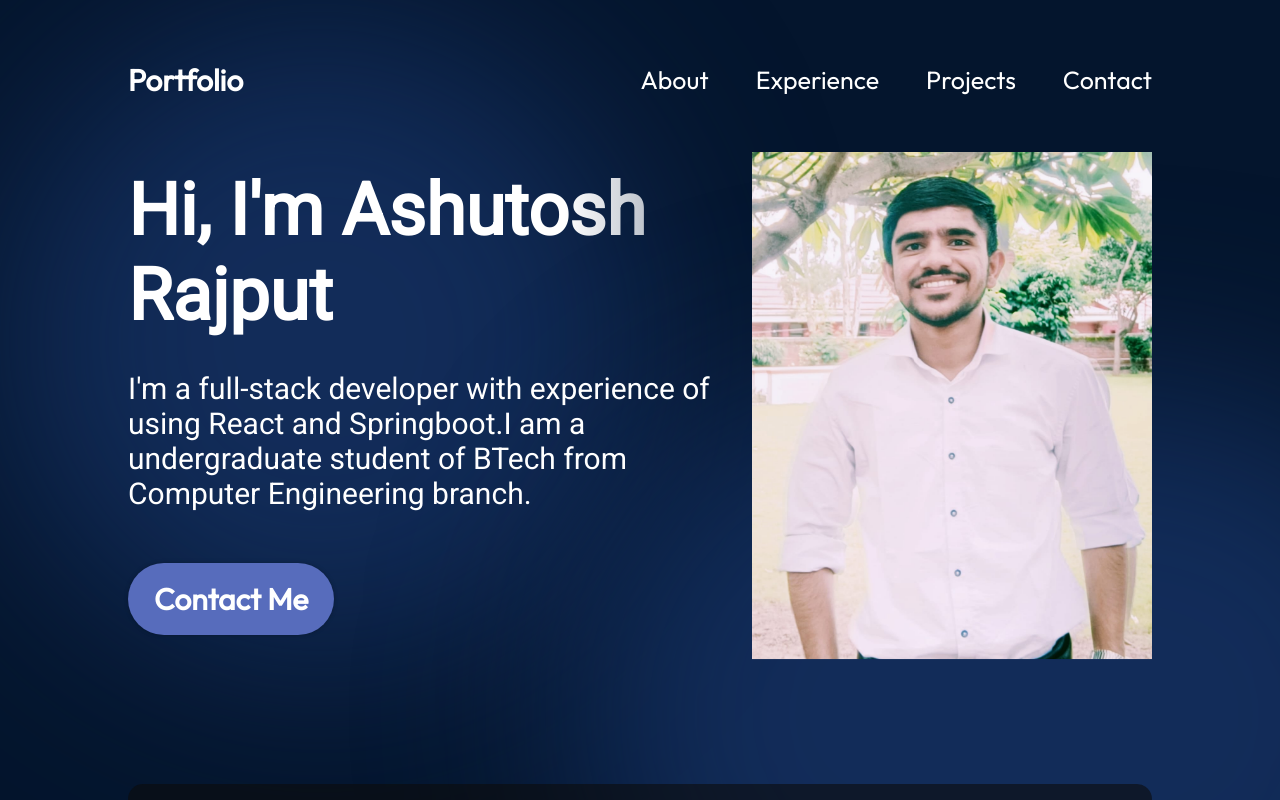
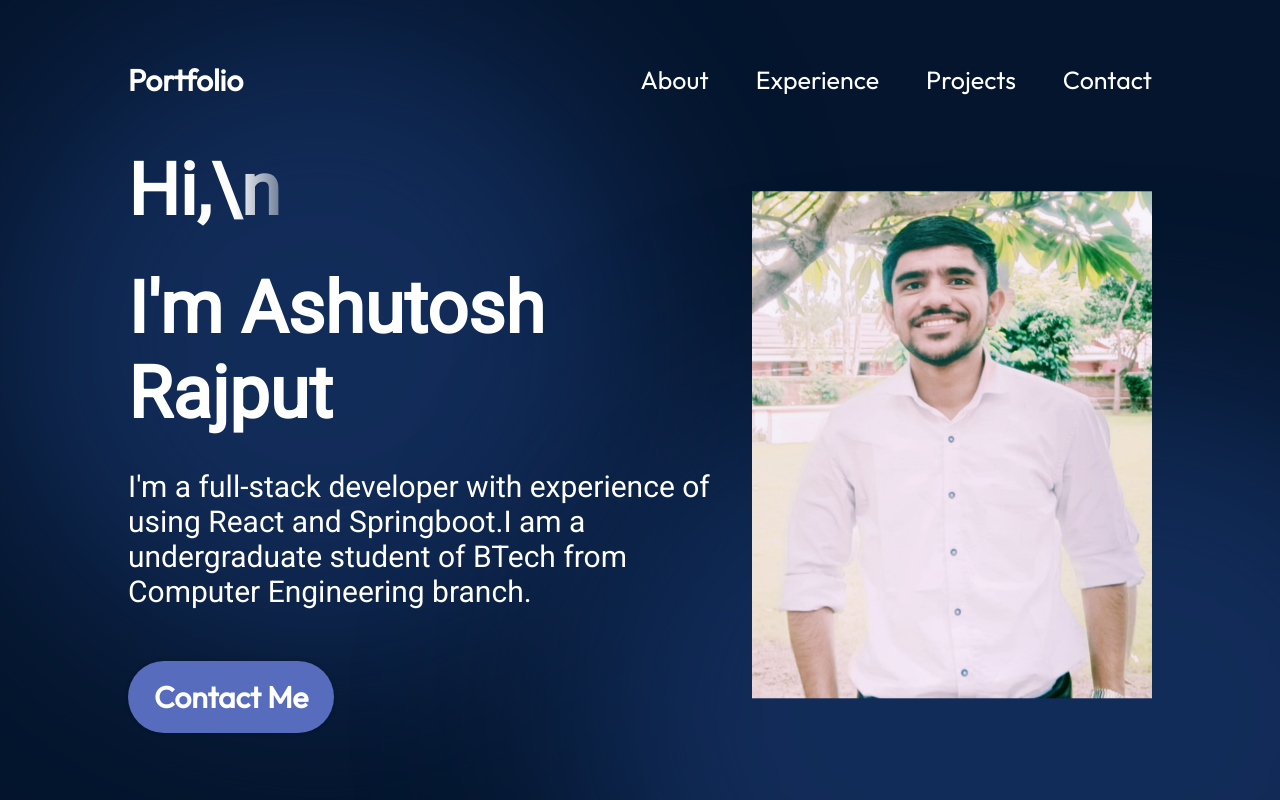
Before and after one commit to Ashutosh8668/MyPortfolio, a React (Vite) app: page / in a window 1280 px wide. Shown: the top 800 px of the page. Built offline with nearby package versions, Linux system fonts and the light colour scheme.

Commit message:
Update Hero.jsx

```diff
--- a/src/components/Hero/Hero.jsx
+++ b/src/components/Hero/Hero.jsx
@@ -7,7 +7,8 @@ export const Hero = () => {
   return (
     <section className={styles.container}>
       <div className={styles.content}>
-        <h1 className={styles.title}>Hi, I'm Ashutosh Rajput</h1>
+        <h1 className={styles.title}>Hi,\n</h1>
+        <h1 className={styles.title}>I'm Ashutosh Rajput</h1>
         <p className={styles.description}>
           I'm a full-stack developer with  experience  of using React and
           Springboot.I am a undergraduate student of BTech from Computer Engineering branch.
```
